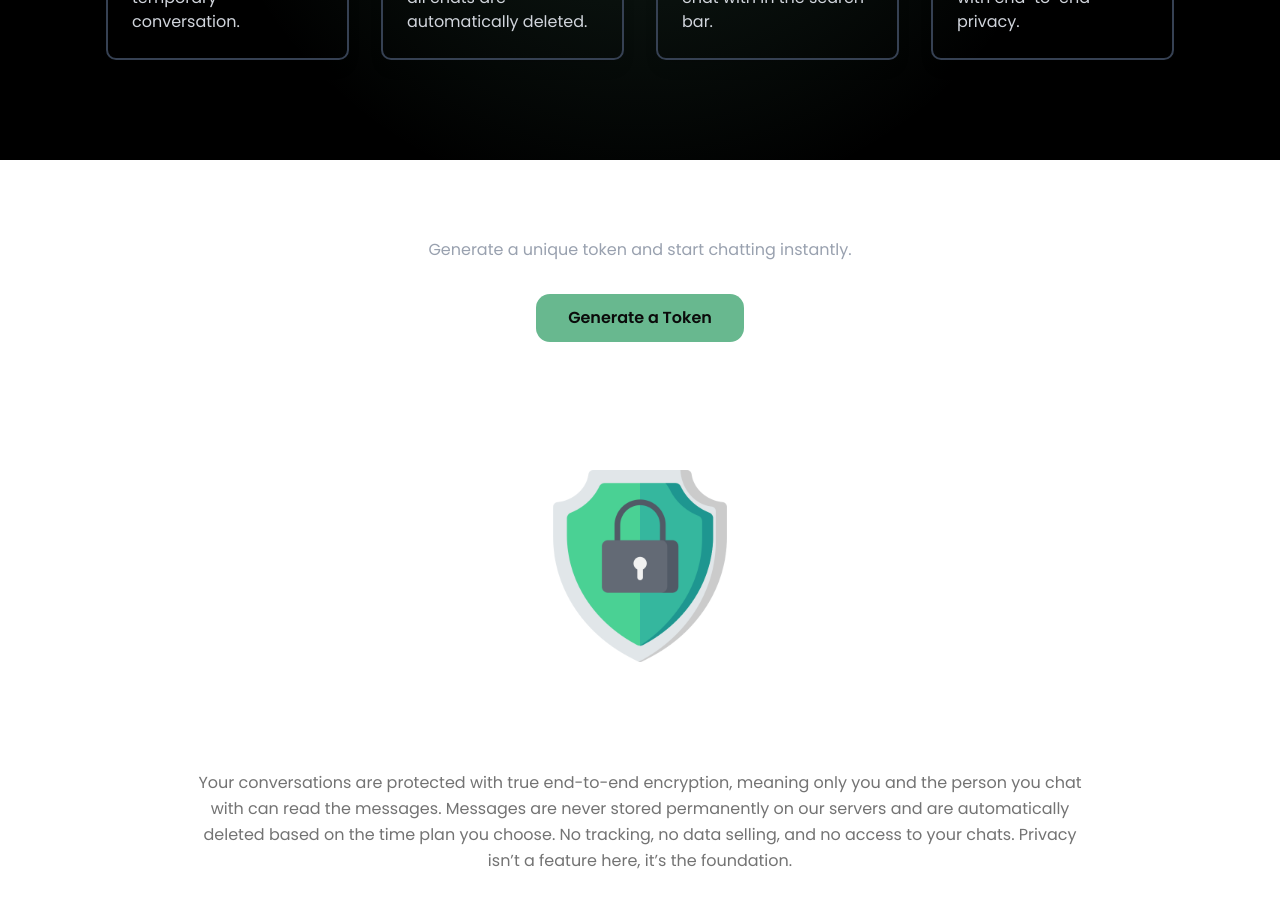
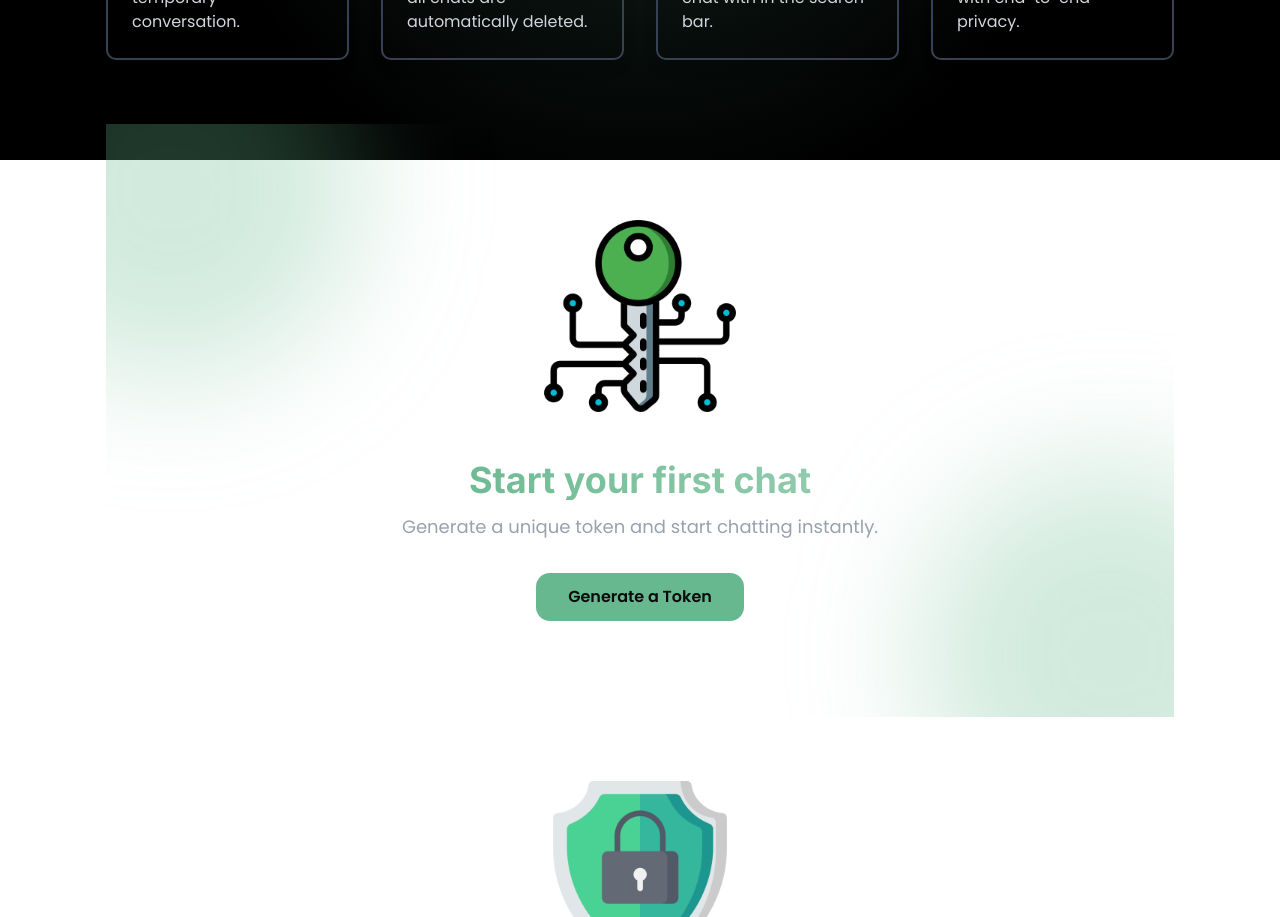
Before and after one commit to tahmid-khan-hub/Distak, a Next.js app: page / in a window 1280 px wide. Shown: the part 640-1557 px from the top of the page. Built offline with nearby package versions, Linux system fonts and the light colour scheme; no server answers.

Commit message:
Added image for GenerateToken section and updated the structure and design

```diff
--- a/app/HomeComponents/CallToAction/components/GenerateToken/GenerateToken.tsx
+++ b/app/HomeComponents/CallToAction/components/GenerateToken/GenerateToken.tsx
@@ -1,21 +1,54 @@
 "use client";
 import AnimateOnView from "@/app/hooks/AnimateOnView";
+import Image from "next/image";
 import Link from "next/link";
+import { motion } from "framer-motion";
 
 export default function GenerateToken() {
   return (
-    <div className="py-16 ">
-      <div>
+    <section className="relative py-24 px-6 flex items-center justify-center overflow-hidden">
+
+      {/* Background Glow Effects */}
+      <div className="absolute -top-32 -left-32 w-96 h-96 bg-primary/30 blur-3xl rounded-full"></div>
+      <div className="absolute -bottom-32 -right-32 w-96 h-96 bg-primary/30 blur-3xl rounded-full"></div>
+
+      {/* Glass Card */}
+      <div className="">
+
+        {/* Icon */}
+        <AnimateOnView direction="up" delay={0.25} duration={0.6}>
+          <div className="flex justify-center mb-12">
+            <motion.div
+              initial={{ filter: "drop-shadow(0 0 0 rgba(0,0,0,0))" }}
+              animate={{ filter: "drop-shadow(0 0 0 rgba(0,0,0,0))" }}
+              whileHover={{
+                filter: "drop-shadow(0px 0px 20px rgba(111, 199, 161, 0.7))",
+              }}
+              transition={{ duration: 0.25, ease: "easeOut" }}
+            >
+              <Image
+                src="/assets/smart-key.png"
+                alt="End to End Encryption"
+                width={200}
+                height={200}
+                className="w-48 h-48"
+              />
+            </motion.div>
+          </div>
+        </AnimateOnView>
+
         {/* Heading */}
-        <AnimateOnView direction="up" delay={0.25} duration={0.6}>
-          <h2 className="inter text-4xl text-center font-bold text-white">
+        <AnimateOnView direction="up" delay={0.3} duration={0.7}>
+          <h2 className="inter text-center text-4xl font-bold
+            bg-linear-to-r from-primary to-primary/70
+            bg-clip-text text-transparent">
             Start your first chat
           </h2>
         </AnimateOnView>
 
         {/* Description */}
-        <AnimateOnView direction="up" delay={0.35} duration={0.8}>
-          <p className="poppins mt-2.5 text-center text-gray-400 max-w-xl mx-auto">
+        <AnimateOnView direction="up" delay={0.4} duration={0.8}>
+          <p className="poppins text-center text-gray-400 max-w-lg mx-auto mt-3 text-lg leading-relaxed">
             Generate a unique token and start chatting instantly.
           </p>
         </AnimateOnView>
@@ -31,6 +64,6 @@ export default function GenerateToken() {
           </div>
         </AnimateOnView>
       </div>
-    </div>
+    </section>
   );
 }
```
Also changed, not shown: public/assets/smart-key.png (added).
